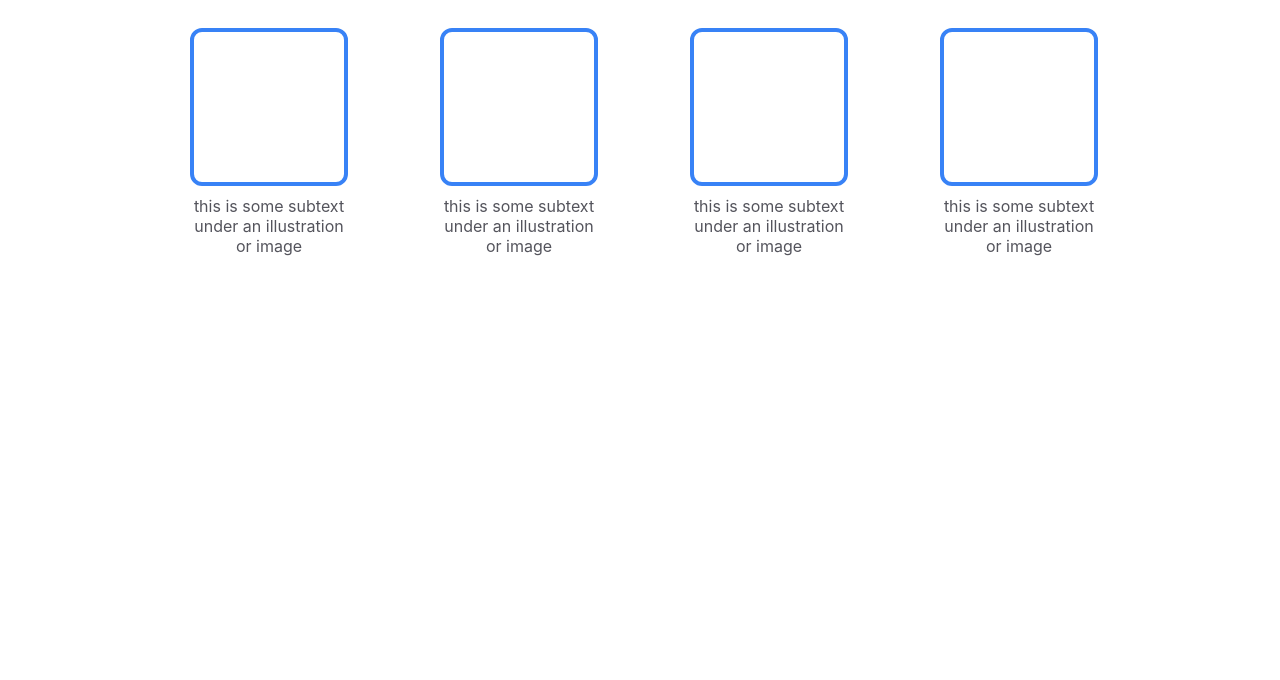
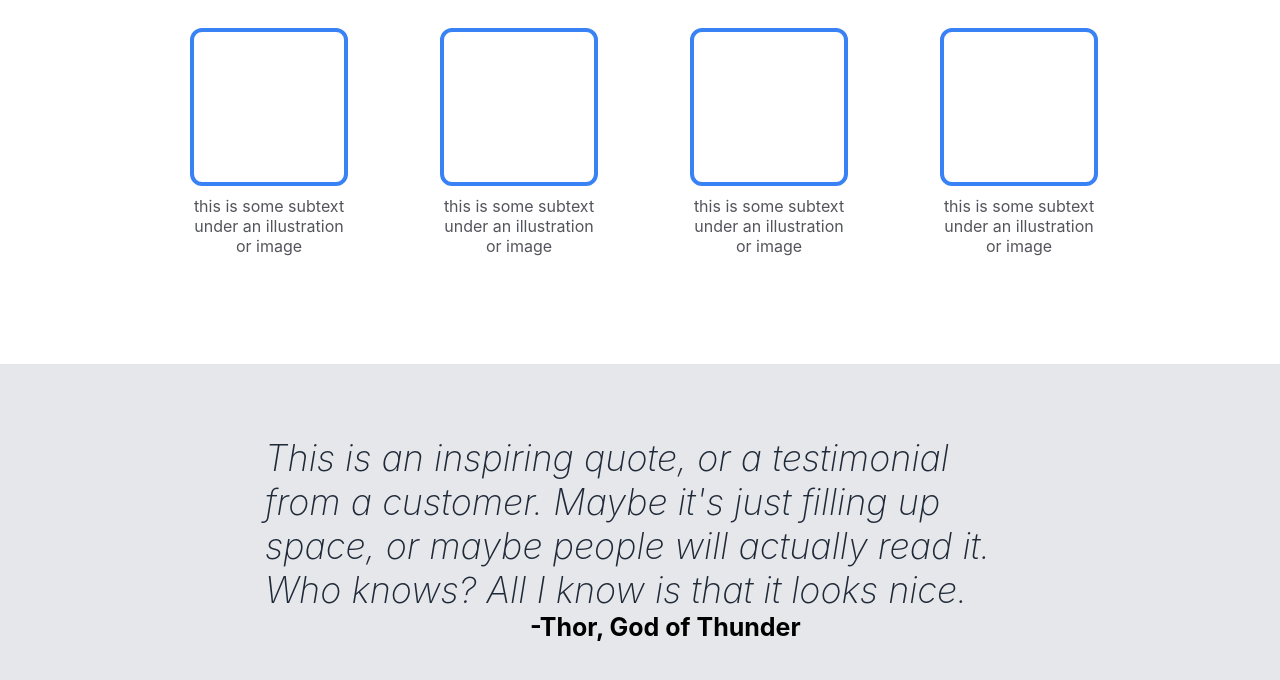
Before and after one commit to zancorin/landing-page, a plain HTML site: page index.html in a window 1280 px wide. Shown: the part 572-1252 px from the top of the page. Before the commit the page ends 936 px from the top, so only its background shows below. Drawn offline with Linux system fonts and the light colour scheme.

Commit message:
Add third section quote placeholder and cleanup

```diff
--- a/index.html
+++ b/index.html
@@ -72,6 +72,18 @@
 
     </div>
 
+    <div class="main3">
+        <p class="quote">This is an inspiring quote, or a testimonial from a customer. Maybe it's just
+            filling up space, or maybe people will actually read it. Who knows?
+            All I know is that it looks nice.
+        </p>
+        <p class="quote-name">
+            -Thor, God of Thunder
+        </p>
+
+
+
+    </div>
 
 </body>
 </html>
--- a/style.css
+++ b/style.css
@@ -138,3 +138,31 @@ header {
 .item > p {
     padding-top:10px;
 }
+
+.main3 {
+    /*align-self: center;*/
+    display:flex;
+    flex-direction:column;
+    align-items:center;
+    justify-content: center;
+    height:350px;
+    /*width: 1000px;*/
+    background-color: #E5E7EB;
+}
+
+.main3 > .quote {
+    /*justify-self: center;*/
+   /* padding: 0 350px;*/
+    font-size:36px;
+    font-style: italic;
+    color:#1F2937;
+    font-weight: 200;
+    width:750px;
+}
+.main3 > .quote-name {
+    align-self:flex-end;
+    width:750px;
+    font-weight:700;
+    font-size:25px;
+    /*justify-self: flex-end;*/
+}
```
